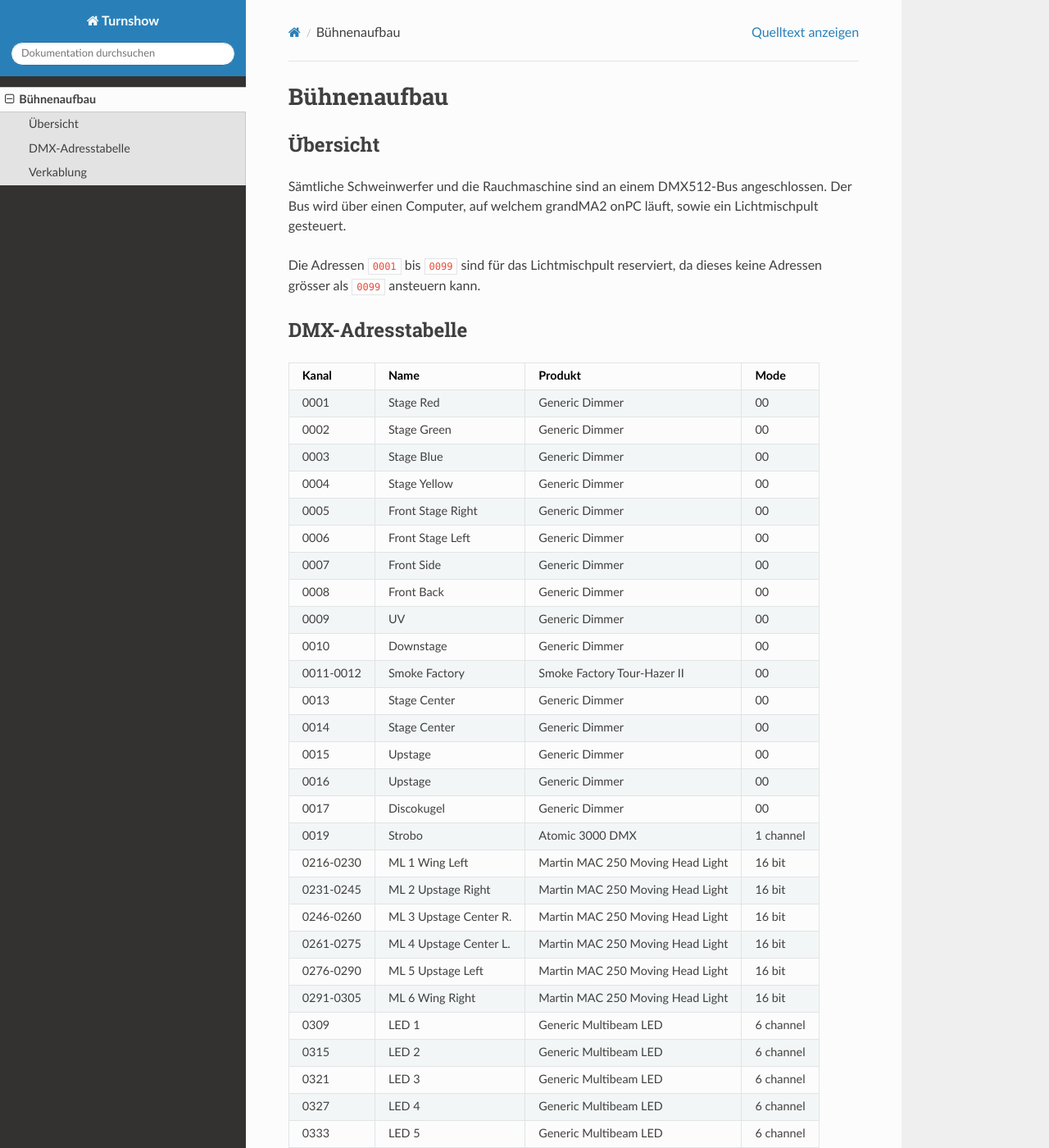
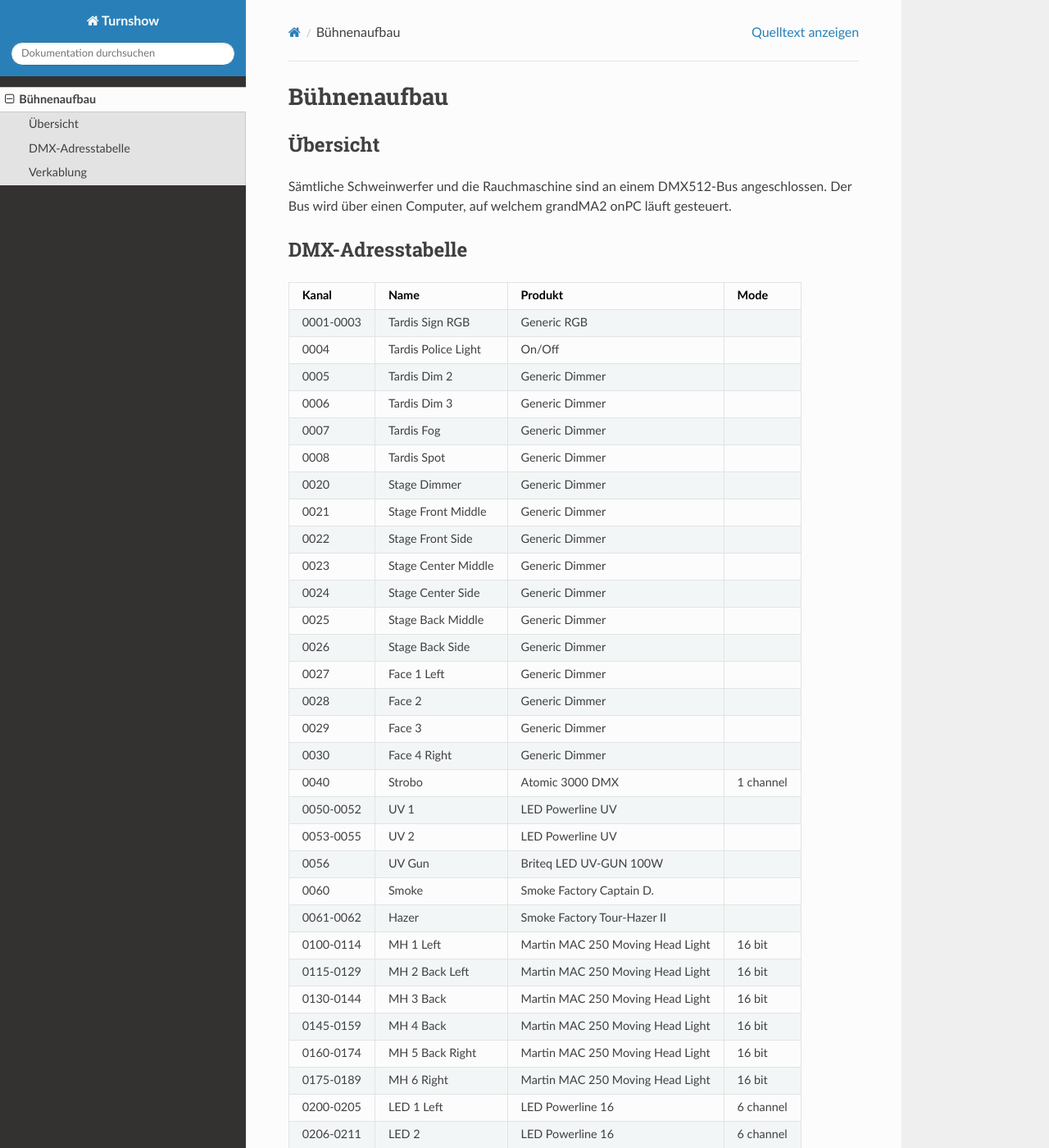
Before and after one commit to fabian/turnshow-docs, a Sphinx documentation site: the page built from docs/stage.rst, in a window 1280 px wide and 1400 px high. Shown: the whole window at 82% size. Built offline with Sphinx 7.4.7 and the Read the Docs theme 2.0.0, drawn with Linux system fonts in a browser that asks for light colours; some of the changed text lies outside the part shown.

Commit message:
Update DMX table

```diff
--- a/docs/stage.rst
+++ b/docs/stage.rst
@@ -6,10 +6,7 @@ Bühnenaufbau
 
 Sämtliche Schweinwerfer und die Rauchmaschine sind an einem DMX512-Bus
 angeschlossen. Der Bus wird über einen Computer, auf welchem grandMA2 onPC
-läuft, sowie ein Lichtmischpult gesteuert.
-
-Die Adressen ``0001`` bis ``0099`` sind für das Lichtmischpult reserviert, da
-dieses keine Adressen grösser als ``0099`` ansteuern kann.
+läuft gesteuert.
 
 DMX-Adresstabelle
 -----------------
@@ -17,63 +14,83 @@ DMX-Adresstabelle
 +-----------+-----------------------+----------------------------------+-----------+
 | Kanal     | Name                  | Produkt                          | Mode      |
 +===========+=======================+==================================+===========+
-| 0001      | Stage Red             | Generic Dimmer                   | 00        |
+| 0001-0003 | Tardis Sign RGB       | Generic RGB                      |           |
 +-----------+-----------------------+----------------------------------+-----------+
-| 0002      | Stage Green           | Generic Dimmer                   | 00        |
+| 0004      | Tardis Police Light   | On/Off                           |           |
 +-----------+-----------------------+----------------------------------+-----------+
-| 0003      | Stage Blue            | Generic Dimmer                   | 00        |
+| 0005      | Tardis Dim 2          | Generic Dimmer                   |           |
 +-----------+-----------------------+----------------------------------+-----------+
-| 0004      | Stage Yellow          | Generic Dimmer                   | 00        |
+| 0006      | Tardis Dim 3          | Generic Dimmer                   |           |
 +-----------+-----------------------+----------------------------------+-----------+
-| 0005      | Front Stage Right     | Generic Dimmer                   | 00        |
+| 0007      | Tardis Fog            | Generic Dimmer                   |           |
 +-----------+-----------------------+----------------------------------+-----------+
-| 0006      | Front Stage Left      | Generic Dimmer                   | 00        |
+| 0008      | Tardis Spot           | Generic Dimmer                   |           |
 +-----------+-----------------------+----------------------------------+-----------+
-| 0007      | Front Side            | Generic Dimmer                   | 00        |
+| 0020      | Stage Dimmer          | Generic Dimmer                   |           |
 +-----------+-----------------------+----------------------------------+-----------+
-| 0008      | Front Back            | Generic Dimmer                   | 00        |
+| 0021      | Stage Front Middle    | Generic Dimmer                   |           |
 +-----------+-----------------------+----------------------------------+-----------+
-| 0009      | UV                    | Generic Dimmer                   | 00        |
+| 0022      | Stage Front Side      | Generic Dimmer                   |           |
 +-----------+-----------------------+----------------------------------+-----------+
-| 0010      | Downstage             | Generic Dimmer                   | 00        |
+| 0023      | Stage Center Middle   | Generic Dimmer                   |           |
 +-----------+-----------------------+----------------------------------+-----------+
-| 0011-0012 | Smoke Factory         | Smoke Factory Tour-Hazer II      | 00        |
+| 0024      | Stage Center Side     | Generic Dimmer                   |           |
 +-----------+-----------------------+----------------------------------+-----------+
-| 0013      | Stage Center          | Generic Dimmer                   | 00        |
+| 0025      | Stage Back Middle     | Generic Dimmer                   |           |
 +-----------+-----------------------+----------------------------------+-----------+
-| 0014      | Stage Center          | Generic Dimmer                   | 00        |
+| 0026      | Stage Back Side       | Generic Dimmer                   |           |
 +-----------+-----------------------+----------------------------------+-----------+
-| 0015      | Upstage               | Generic Dimmer                   | 00        |
+| 0027      | Face 1 Left           | Generic Dimmer                   |           |
 +-----------+-----------------------+----------------------------------+-----------+
-| 0016      | Upstage               | Generic Dimmer                   | 00        |
+| 0028      | Face 2                | Generic Dimmer                   |           |
 +-----------+-----------------------+----------------------------------+-----------+
-| 0017      | Discokugel            | Generic Dimmer                   | 00        |
+| 0029      | Face 3                | Generic Dimmer                   |           |
 +-----------+-----------------------+----------------------------------+-----------+
-| 0019      | Strobo                | Atomic 3000 DMX                  | 1 channel |
+| 0030      | Face 4 Right          | Generic Dimmer                   |           |
 +-----------+-----------------------+----------------------------------+-----------+
-| 0216-0230 | ML 1 Wing Left        | Martin MAC 250 Moving Head Light | 16 bit    |
+| 0040      | Strobo                | Atomic 3000 DMX                  | 1 channel |
 +-----------+-----------------------+----------------------------------+-----------+
-| 0231-0245 | ML 2 Upstage Right    | Martin MAC 250 Moving Head Light | 16 bit    |
+| 0050-0052 | UV 1                  | LED Powerline UV                 |           |
 +-----------+-----------------------+----------------------------------+-----------+
-| 0246-0260 | ML 3 Upstage Center R.| Martin MAC 250 Moving Head Light | 16 bit    |
+| 0053-0055 | UV 2                  | LED Powerline UV                 |           |
 +-----------+-----------------------+----------------------------------+-----------+
-| 0261-0275 | ML 4 Upstage Center L.| Martin MAC 250 Moving Head Light | 16 bit    |
+| 0056      | UV Gun                | Briteq LED UV-GUN 100W           |           |
 +-----------+-----------------------+----------------------------------+-----------+
-| 0276-0290 | ML 5 Upstage Left     | Martin MAC 250 Moving Head Light | 16 bit    |
+| 0060      | Smoke                 | Smoke Factory Captain D.         |           |
 +-----------+-----------------------+----------------------------------+-----------+
-| 0291-0305 | ML 6 Wing Right       | Martin MAC 250 Moving Head Light | 16 bit    |
+| 0061-0062 | Hazer                 | Smoke Factory Tour-Hazer II      |           |
 +-----------+-----------------------+----------------------------------+-----------+
-| 0309      | LED 1                 | Generic Multibeam LED            | 6 channel |
+| 0100-0114 | MH 1 Left             | Martin MAC 250 Moving Head Light | 16 bit    |
 +-----------+-----------------------+----------------------------------+-----------+
-| 0315      | LED 2                 | Generic Multibeam LED            | 6 channel |
+| 0115-0129 | MH 2 Back Left        | Martin MAC 250 Moving Head Light | 16 bit    |
 +-----------+-----------------------+----------------------------------+-----------+
-| 0321      | LED 3                 | Generic Multibeam LED            | 6 channel |
+| 0130-0144 | MH 3 Back             | Martin MAC 250 Moving Head Light | 16 bit    |
 +-----------+-----------------------+----------------------------------+-----------+
-| 0327      | LED 4                 | Generic Multibeam LED            | 6 channel |
+| 0145-0159 | MH 4 Back             | Martin MAC 250 Moving Head Light | 16 bit    |
 +-----------+-----------------------+----------------------------------+-----------+
-| 0333      | LED 5                 | Generic Multibeam LED            | 6 channel |
+| 0160-0174 | MH 5 Back Right       | Martin MAC 250 Moving Head Light | 16 bit    |
 +-----------+-----------------------+----------------------------------+-----------+
-| 0339      | LED 6                 | Generic Multibeam LED            | 6 channel |
+| 0175-0189 | MH 6 Right            | Martin MAC 250 Moving Head Light | 16 bit    |
++-----------+-----------------------+----------------------------------+-----------+
+| 0200-0205 | LED 1 Left            | LED Powerline 16                 | 6 channel |
++-----------+-----------------------+----------------------------------+-----------+
+| 0206-0211 | LED 2                 | LED Powerline 16                 | 6 channel |
++-----------+-----------------------+----------------------------------+-----------+
+| 0212-0217 | LED 3                 | LED Powerline 16                 | 6 channel |
++-----------+-----------------------+----------------------------------+-----------+
+| 0218-0223 | LED 4                 | LED Powerline 16                 | 6 channel |
++-----------+-----------------------+----------------------------------+-----------+
+| 0224-0229 | LED 5                 | LED Powerline 16                 | 6 channel |
++-----------+-----------------------+----------------------------------+-----------+
+| 0230-0235 | LED 6 Right           | LED Powerline 16                 | 6 channel |
++-----------+-----------------------+----------------------------------+-----------+
+| 0300-0332 | Spiider 1 Left        | Robe Spider                      | Mode 3    |
++-----------+-----------------------+----------------------------------+-----------+
+| 0333-0365 | Spiider 2             | Robe Spider                      | Mode 3    |
++-----------+-----------------------+----------------------------------+-----------+
+| 0366-0398 | Spiider 3             | Robe Spider                      | Mode 3    |
++-----------+-----------------------+----------------------------------+-----------+
+| 0399-0431 | Spiider 4 Right       | Robe Spider                      | Mode 3    |
 +-----------+-----------------------+----------------------------------+-----------+
 
 Verkablung
```
